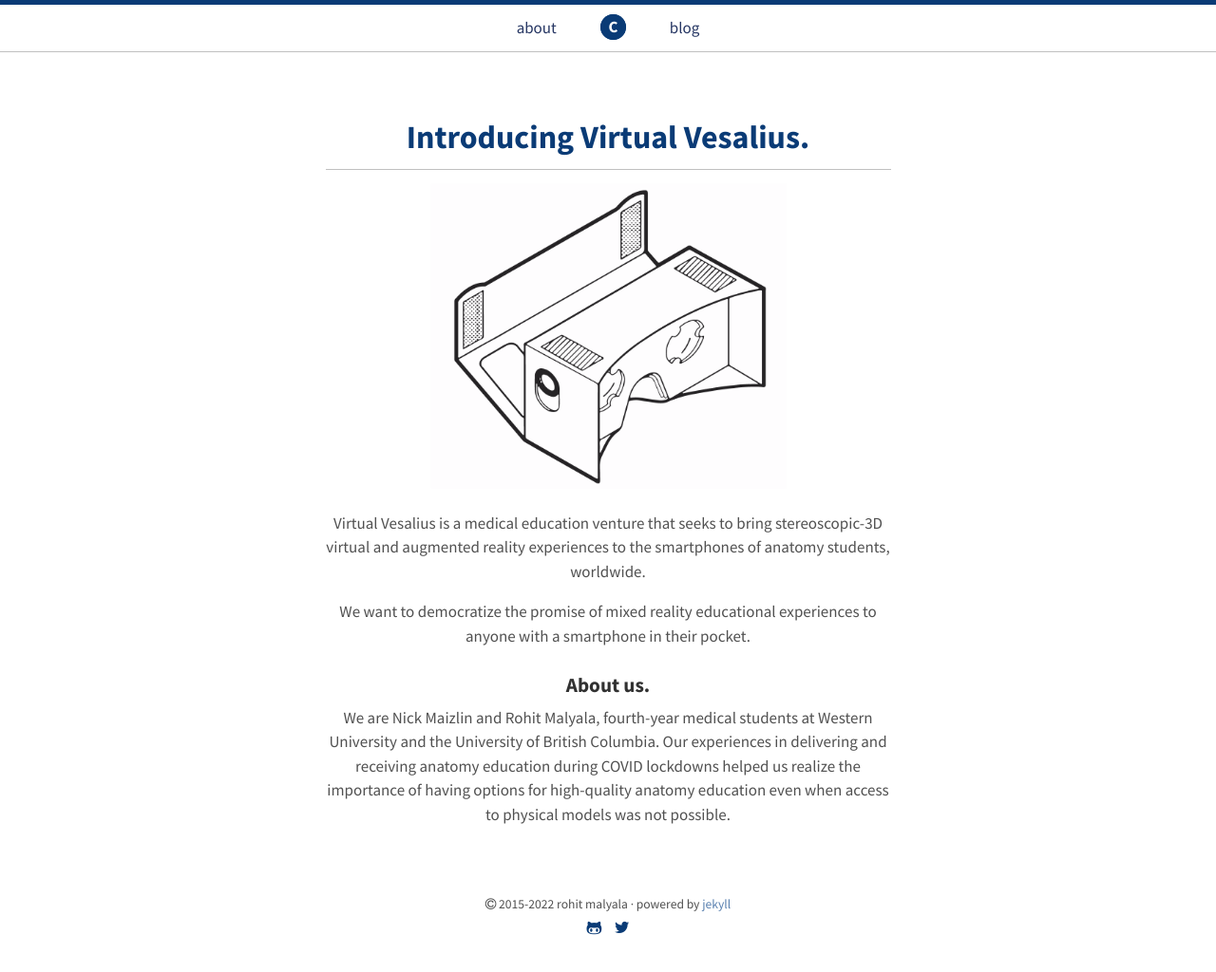
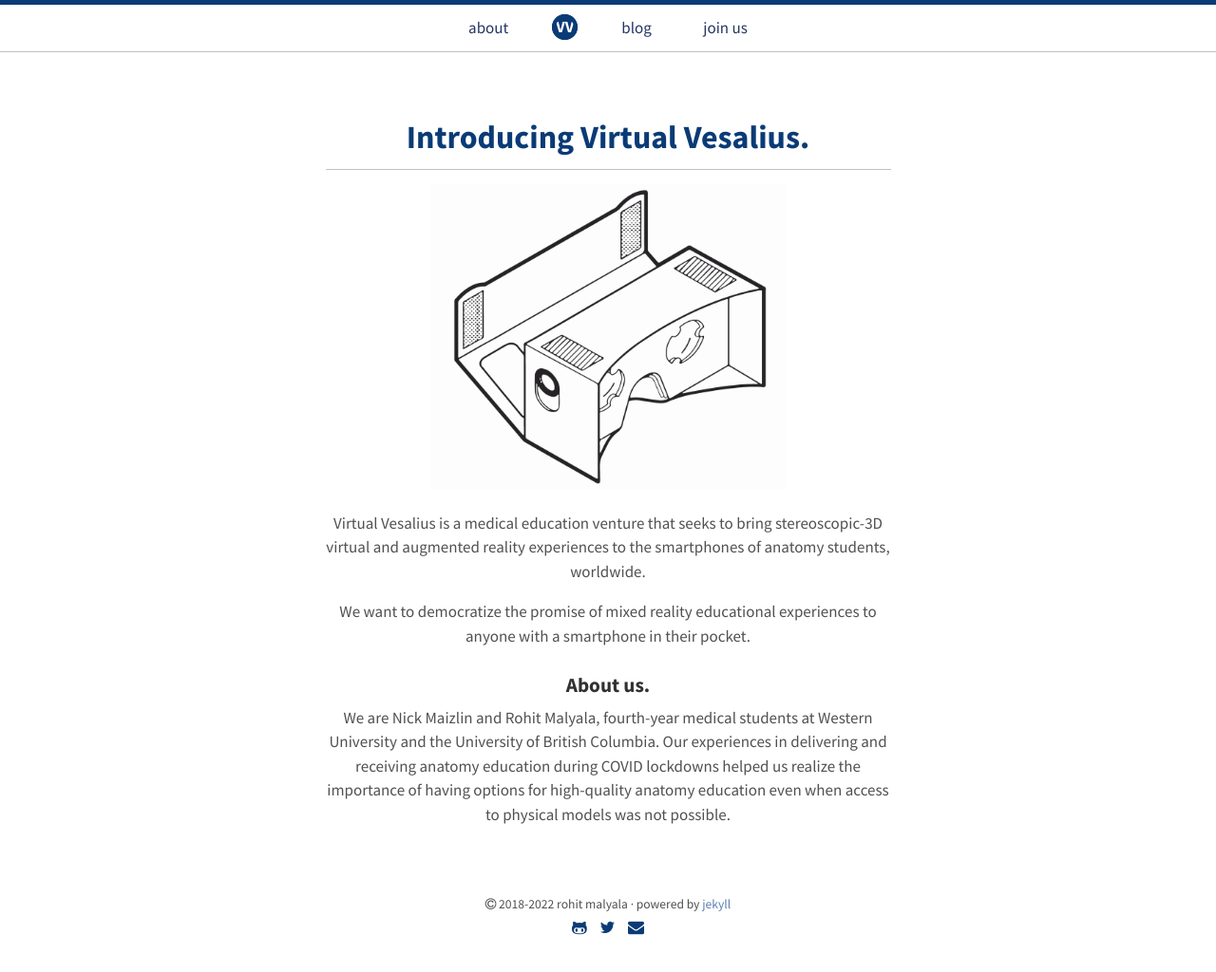
Before and after one commit to nicoelayda/celeste, a Jekyll site: the page built from index.html, in a window 1280 px wide. Shown: the whole page at 95% size. Built offline with Jekyll 4.4.1, drawn with Linux system fonts in a browser that asks for light colours.

Commit message:
Update default.html

```diff
--- a/_layouts/default.html
+++ b/_layouts/default.html
@@ -7,8 +7,9 @@
     <nav class="nav-main">
       <ul>
         <li class="hvr-underline-reveal"><a href="{{ site.baseurl }}/about/">about</a></li>
-        <li class="logo"><a class="hvr-ripple-out" href="{{ site.baseurl }}/">C</a></li>
+        <li class="logo"><a class="hvr-ripple-out" href="{{ site.baseurl }}/">VV</a></li>
         <li class="hvr-underline-reveal"><a href="{{ site.baseurl }}/blog/">blog</a></li>
+        <li class="hvr-underline-reveal"><a href="{{ site.baseurl }}/blog/">join us</a></li>
       </ul>
     </nav>
 
@@ -19,12 +20,13 @@
 
       <footer class="footer">
         <small>
-            <span class="copyright"><i class="fa fa-copyright"></i> 2015-<time datetime="{{ site.time | date_to_xmlschema }}">{{ site.time | date: '%Y' }}</time> {{ site.author.name }}</span> &middot;
+            <span class="copyright"><i class="fa fa-copyright"></i> 2018-<time datetime="{{ site.time | date_to_xmlschema }}">{{ site.time | date: '%Y' }}</time> {{ site.author.name }}</span> &middot;
             <span>Powered by <a href="http://jekyllrb.com/">Jekyll</a></span>
         </small>
         <div class="ftr-links">
           <a href="https://github.com/malyalar"><i class="fa fa-github-alt"></i></a>
           <a href="https://twitter.com/malyala_r"><i class="fa fa-twitter"></i></a>
+          <a href="mailto:rohitml2013@gmail.com"><i class="fa fa-envelope"></i></a>
         </div>
       </footer>
     </div>
```
